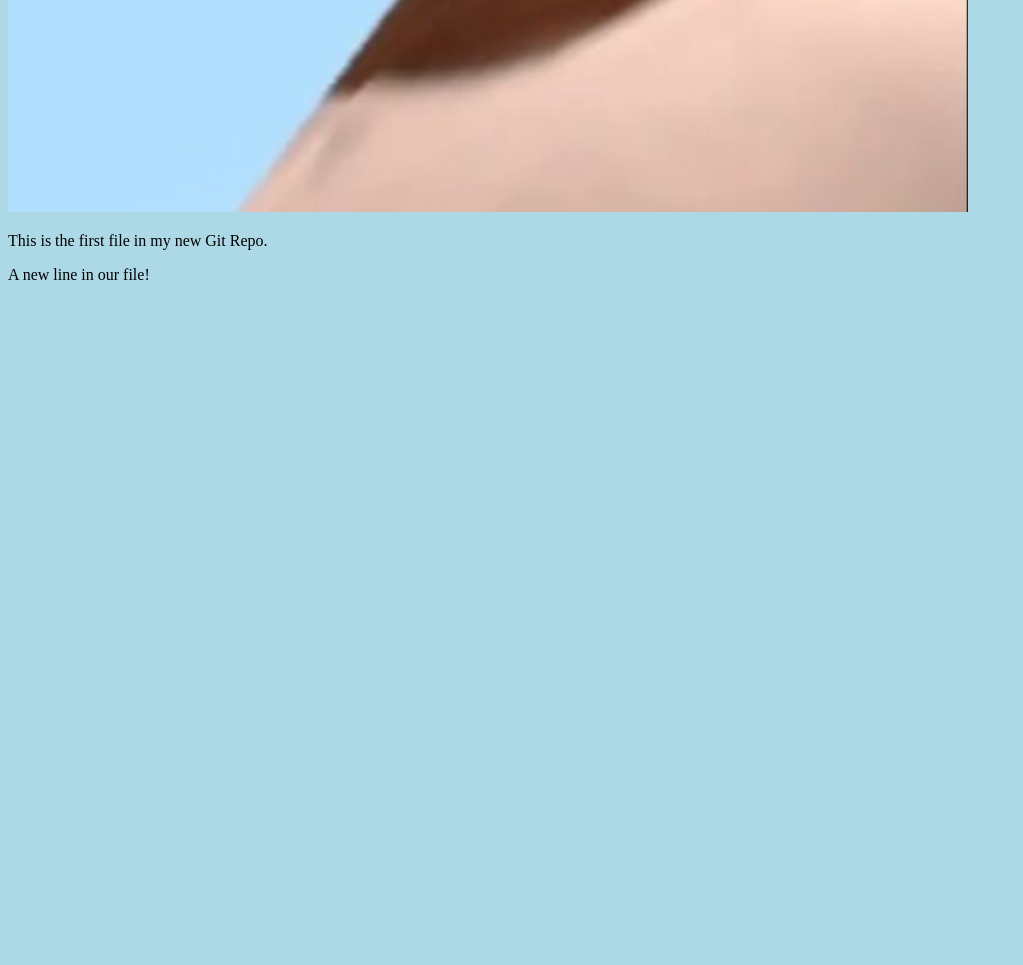
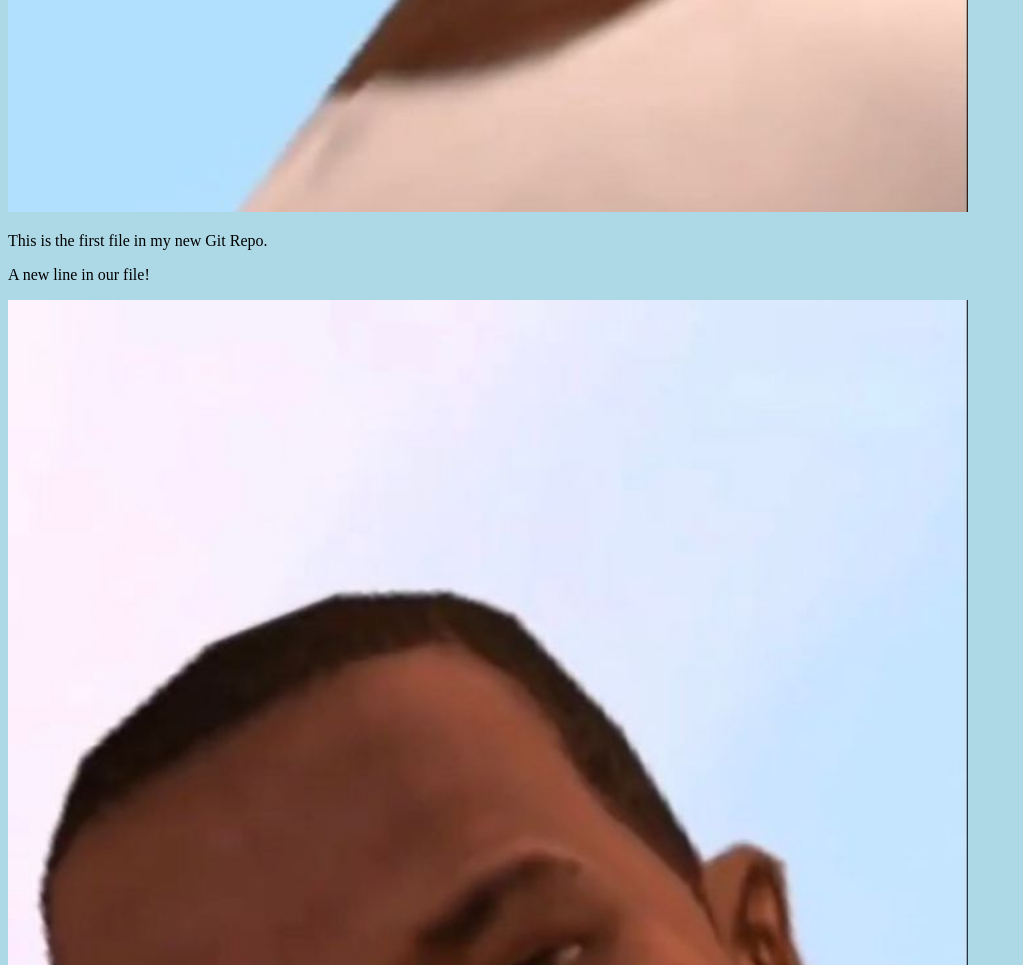
Before and after one commit to Guilherme130499/manutencao-software, a plain HTML site: page index.html in a window 1280 px wide. Shown: the part 1455-2420 px from the top of the page, without its empty margins (0-1023 px from the left). Before the commit the page ends 1755 px from the top, so only its background shows below. Drawn offline with Linux system fonts and the light colour scheme.

Commit message:
nova imagem adicionada

```diff
--- a/index.html
+++ b/index.html
@@ -11,6 +11,7 @@
 style="width:100%;max-width:960px"></div>
 <p>This is the first file in my new Git Repo.</p>
 <p>A new line in our file!</p>
-
+<div><img src="./86b0b43a99db01ba08a68c1b0757dc92.jpg" alt="Hello World from Space"
+	style="width:100%;max-width:960px"></div>
 </body>
 </html>
```
